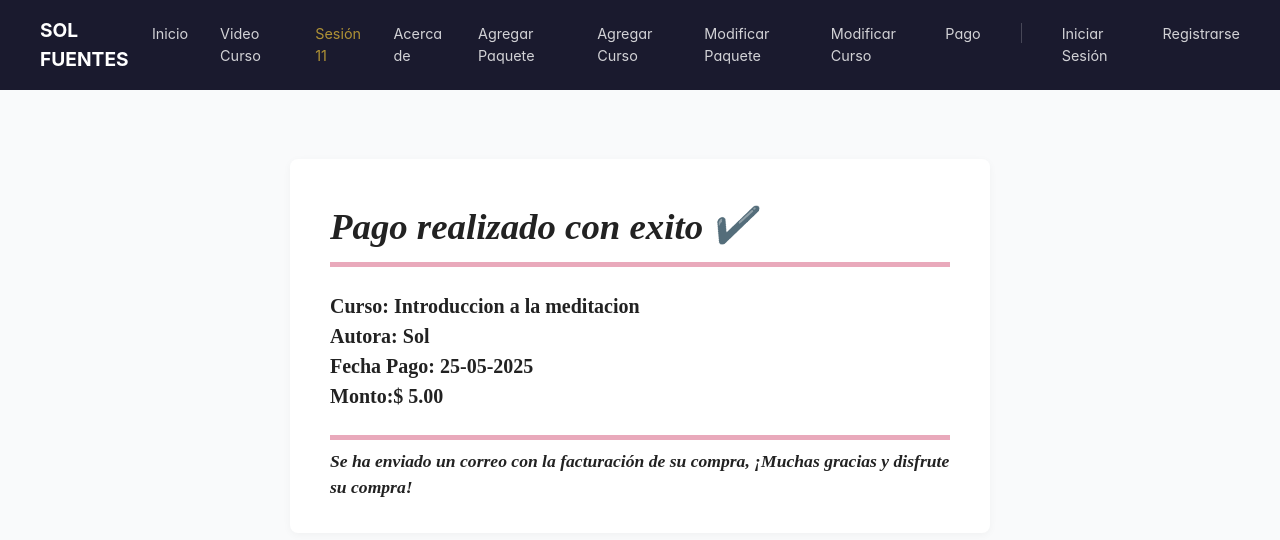
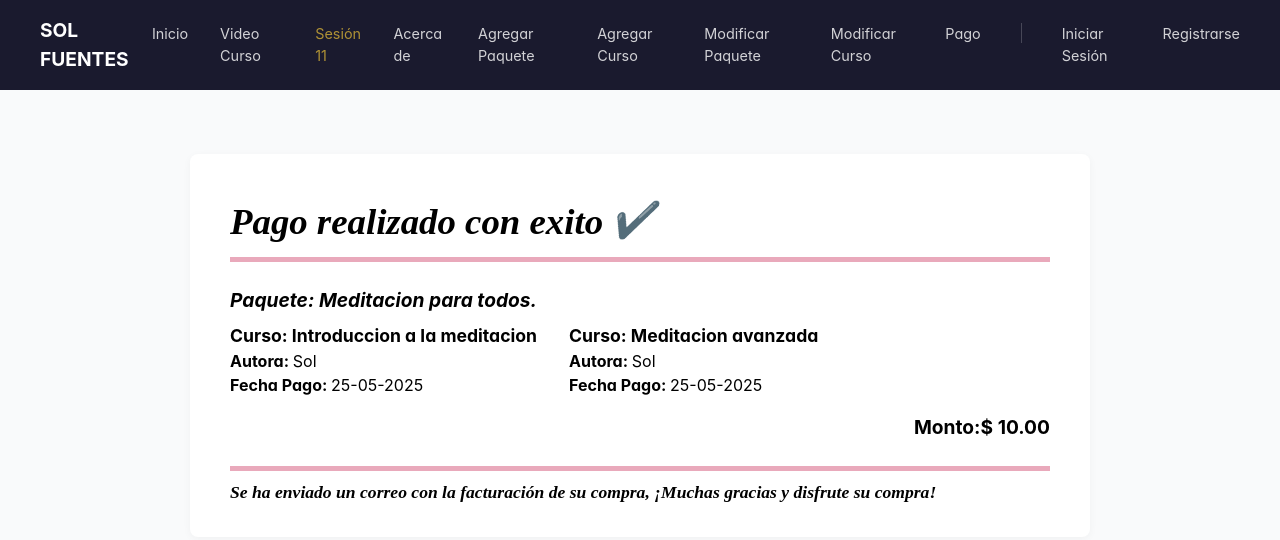
Before and after one commit to AlexZimmerBonjourAdrian/ProyectJava2025-Frontent, a React (Vite) app: page /Pago in a window 1280 px wide. Shown: the top 540 px of the page. Built offline with nearby package versions, Linux system fonts and the light colour scheme; no server answers; a web font is replaced by a local one.

Commit message:
Update PagoComponent

```diff
--- a/src/components/PagoComponent.jsx
+++ b/src/components/PagoComponent.jsx
@@ -1,11 +1,28 @@
 import React from 'react';
 
 const PagoComponent = ({
-  curso = 'Introduccion a la meditacion',
-  autora = 'Sol',
-  fecha = '25-05-2025',
-  monto = '5.00'
+  articulos = [
+    {
+      paquete: 'Meditacion para todos.',
+      cursos: [
+        {
+          nombre: 'Introduccion a la meditacion',
+          autora: 'Sol',
+          fecha: '25-05-2025',
+        },
+        {
+          nombre: 'Meditacion avanzada',
+          autora: 'Sol',
+          fecha: '25-05-2025',
+        }
+      ],
+      monto: 10.00
+    }
+  ]
 }) => {
+  // Calcular el total
+  const total = articulos.reduce((acc, art) => acc + (art.monto || 0), 0);
+
   return (
     <div style={{
       minHeight: '60vh',
@@ -23,10 +40,11 @@ const PagoComponent = ({
         borderRadius: '8px',
         boxShadow: '0 2px 8px rgba(0,0,0,0.04)',
         width: '100%',
-        maxWidth: '700px',
+        maxWidth: '900px',
         textAlign: 'left',
         border: 'none',
         marginTop: '2rem',
+        color: '#000'
       }}>
         <h2 style={{
           fontFamily: 'serif',
@@ -34,7 +52,7 @@ const PagoComponent = ({
           fontStyle: 'italic',
           marginBottom: '0.5rem',
           marginTop: 0,
-          color: '#222',
+          color: '#000',
           fontSize: '2.3rem',
           display: 'flex',
           alignItems: 'center',
@@ -47,18 +65,33 @@ const PagoComponent = ({
           margin: '0.5rem 0 1.5rem 0',
           width: '100%'
         }} />
-        <div style={{fontSize: '1.25rem', fontWeight: 'bold', color: '#222', marginBottom: '1.2rem', fontFamily: 'serif'}}>
-          <div><span style={{fontWeight: 'bold'}}>Curso: </span>Introduccion a la meditacion</div>
-          <div><span style={{fontWeight: 'bold'}}>Autora: </span>Sol</div>
-          <div><span style={{fontWeight: 'bold'}}>Fecha Pago: </span>25-05-2025</div>
-          <div><span style={{fontWeight: 'bold'}}>Monto:$ </span>5.00</div>
-        </div>
+        {articulos.map((art, idx) => (
+          <div key={idx} style={{marginBottom: '1.2rem', color: '#000'}}>
+            {art.paquete && (
+              <div style={{fontWeight: 'bold', fontSize: '1.2rem', fontStyle: 'italic', marginBottom: '0.5rem', color: '#000'}}>
+                Paquete: {art.paquete}
+              </div>
+            )}
+            <div style={{display: 'flex', gap: '2rem', flexWrap: 'wrap', color: '#000'}}>
+              {art.cursos.map((curso, cidx) => (
+                <div key={cidx} style={{minWidth: '260px', marginBottom: '0.5rem', color: '#000'}}>
+                  <div style={{fontWeight: 'bold', fontSize: '1.1rem', color: '#000'}}>Curso: {curso.nombre}</div>
+                  <div style={{fontWeight: 'bold', color: '#000'}}>Autora: <span style={{fontWeight: 'normal', color: '#000'}}>{curso.autora}</span></div>
+                  <div style={{fontWeight: 'bold', color: '#000'}}>Fecha Pago: <span style={{fontWeight: 'normal', color: '#000'}}>{curso.fecha}</span></div>
+                </div>
+              ))}
+            </div>
+            <div style={{textAlign: 'right', fontWeight: 'bold', fontSize: '1.2rem', marginTop: '0.5rem', color: '#000'}}>
+              Monto:$ {art.monto.toFixed(2)}
+            </div>
+          </div>
+        ))}
         <div style={{
           borderTop: '5px solid #e9a9bb',
           margin: '1.5rem 0 0.5rem 0',
           width: '100%'
         }} />
-        <div style={{fontWeight: 'bold', fontSize: '1.1rem', fontStyle: 'italic', marginTop: '0.5rem', color: '#222', fontFamily: 'serif'}}>
+        <div style={{fontWeight: 'bold', fontSize: '1.1rem', fontStyle: 'italic', marginTop: '0.5rem', color: '#000', fontFamily: 'serif'}}>
           Se ha enviado un correo con la facturación de su compra, ¡Muchas gracias y disfrute su compra!
         </div>
       </div>
```
